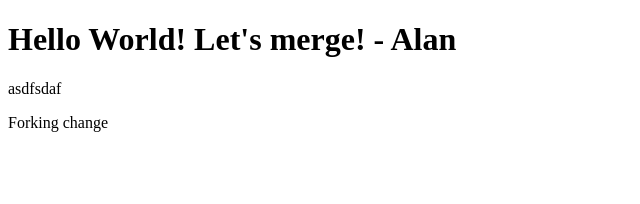
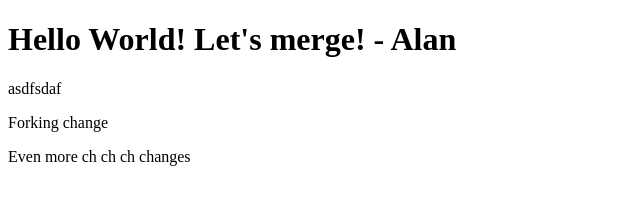
Before and after one commit to Xiupan/merge-practice, a plain HTML site: page index.html in a window 1280 px wide. Shown: the whole page, without its empty margins (0-640 px from the left). Drawn offline with Linux system fonts and the light colour scheme.

Commit message:
Update index.html

```diff
--- a/index.html
+++ b/index.html
@@ -8,5 +8,7 @@
     <h1>Hello World! Let's merge! - Alan</h1>
     asdfsdaf
     <p>Forking change</p>
+
+    Even more ch ch ch changes
   </body>
 </html>
```
